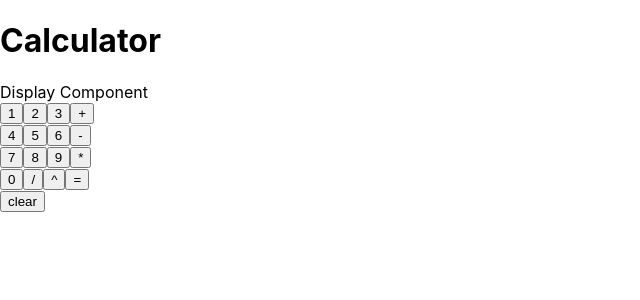
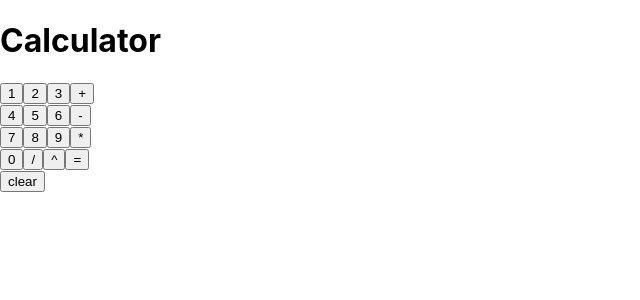
Before and after one commit to aehaq/React-Calculator, a React (Create React App) app: page / in a window 1280 px wide. Shown: the top 300 px of the page, without its empty margins (0-640 px from the left). Built offline with nearby package versions, Linux system fonts and the light colour scheme.

Commit message:
Removed h1 for display

```diff
--- a/src/components/Display/index.js
+++ b/src/components/Display/index.js
@@ -3,7 +3,7 @@ import React from "react";
 function Display() {
     return (
         <div>
-            Display Component
+
         </div>
     )
 }
```
